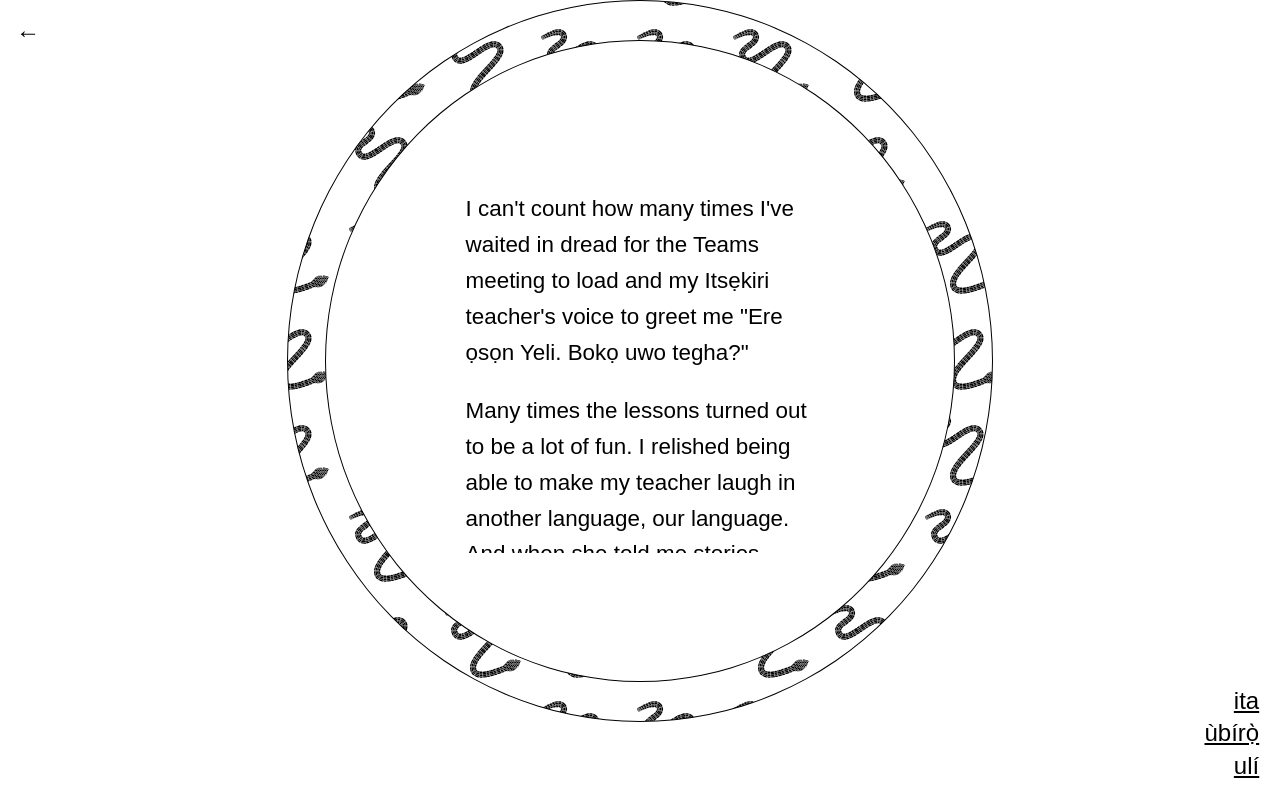
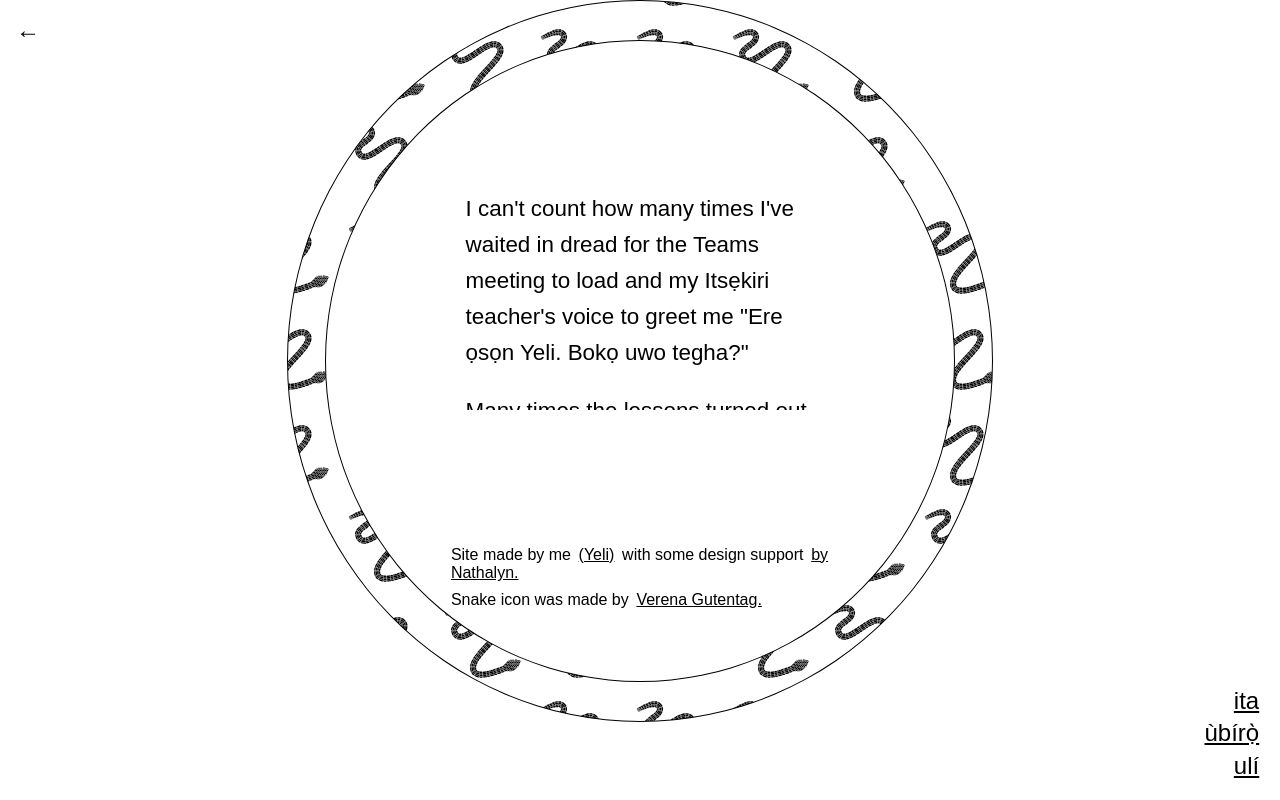
Before and after one commit to oa495/ojo-kan, a Vue app: page /about in a window 1280 px wide. Built offline with nearby package versions, Linux system fonts and the light colour scheme; a web font is replaced by a local one.

Commit message:
add attributions

```diff
--- a/src/views/AboutView.vue
+++ b/src/views/AboutView.vue
@@ -32,6 +32,10 @@
 
                 <a class="signature" href="https://omayeli.com/" target="_blank">- Ọmayẹ-ulí (Oh-mah-yeh-li)</a>
                 </main>
+                <footer>
+                    <p>Site made by me <a href="https://omayeli.com/" target="_blank">(Yeli)</a> with some design support <a target="_blank" href="https://www.nathalyn.com/">by Nathalyn.</a></p>
+                    <p>Snake icon was made by <a target="_blank" href="https://thenounproject.com/creator/verena.gutentag">Verena Gutentag.</a></p>
+                </footer>
             </div>
         </div>
     </div>
@@ -44,6 +48,15 @@
     text-align: right;
     float: right;
     width: fit-content;
+}
+
+footer > p {
+    margin: 0.5em;
+}
+
+footer {
+    margin: 2em;
+    max-width: 70%;
 }
 
 .back-arrow {
```
